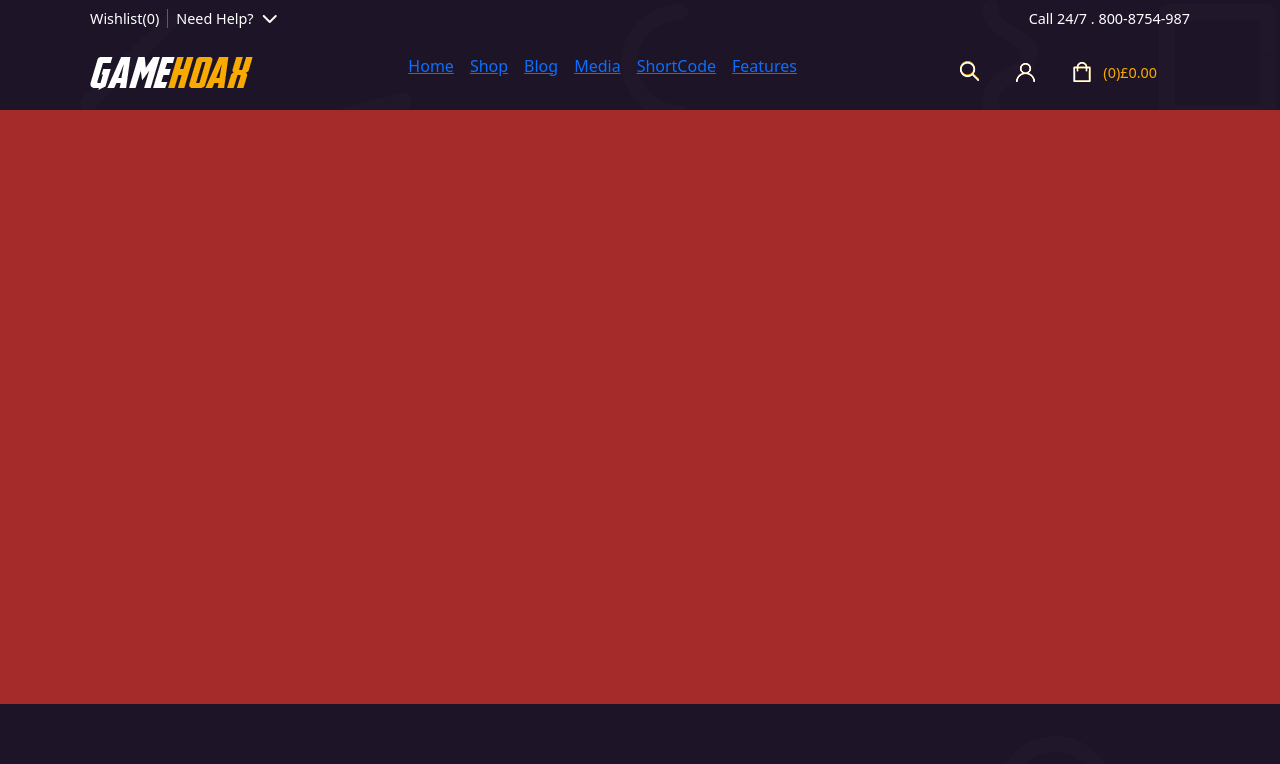
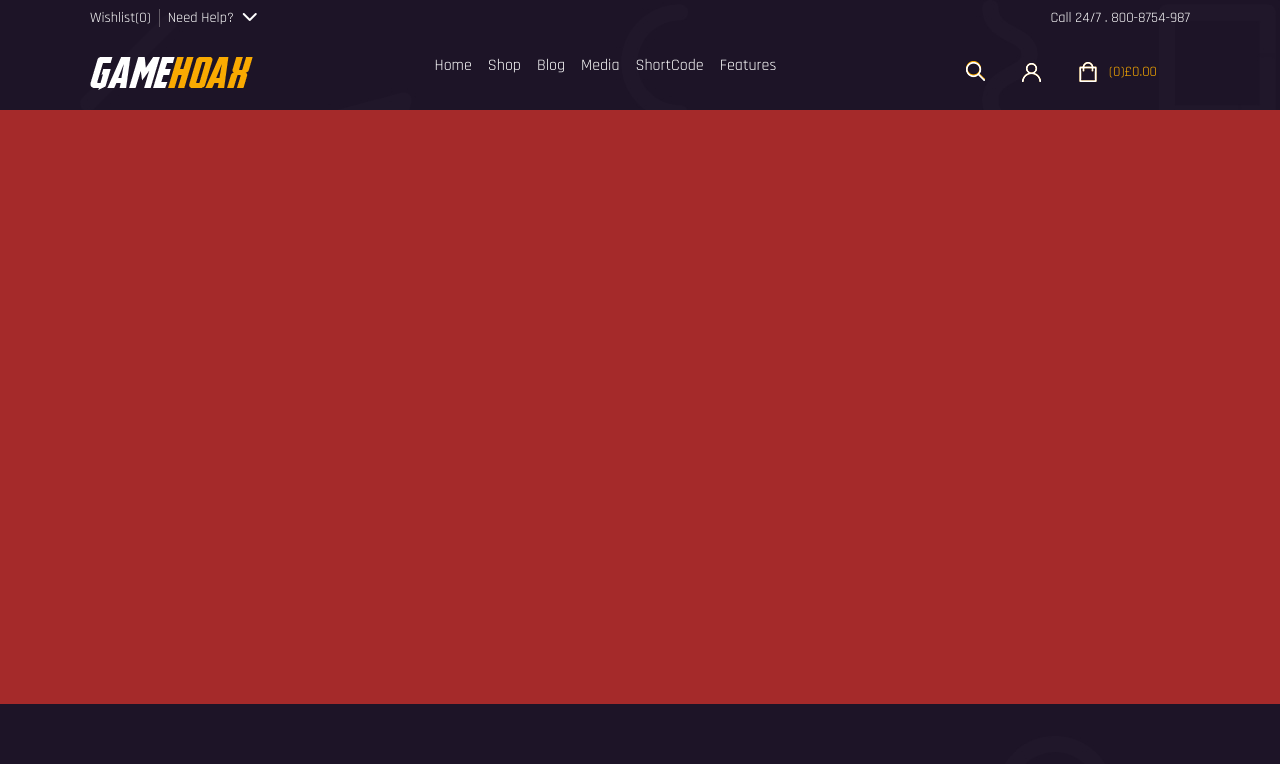
Before and after one commit to DavideFarci/proj-html-vuejs, a Vue app: page / in a window 1280 px wide. Shown: the top 764 px of the page. Built offline with nearby package versions, Linux system fonts and the light colour scheme; grey boxes are pictures that could not be loaded.

Commit message:
fix nav color and change font

```diff
--- a/index.html
+++ b/index.html
@@ -4,6 +4,12 @@
     <meta charset="UTF-8" />
     <link rel="icon" type="image/svg+xml" href="/vite.svg" />
     <meta name="viewport" content="width=device-width, initial-scale=1.0" />
+    <link rel="preconnect" href="https://fonts.googleapis.com" />
+    <link rel="preconnect" href="https://fonts.gstatic.com" crossorigin />
+    <link
+      href="https://fonts.googleapis.com/css2?family=Rajdhani&display=swap"
+      rel="stylesheet"
+    />
     <title>Progetto HTML/VueJS</title>
   </head>
   <body>
--- a/src/components/AppMain.vue
+++ b/src/components/AppMain.vue
@@ -518,7 +518,7 @@
           height: 50px;
           background-image: url(../assets/img/service-icon.png);
           background-repeat: no-repeat;
-          background-position-y: -441px;
+          background-position-y: -442px;
           position: absolute;
           left: 0px;
           bottom: 2px;
--- a/src/components/AppNav.vue
+++ b/src/components/AppNav.vue
@@ -24,6 +24,10 @@
     gap: 1rem;
     list-style: none;
     padding: 0.5rem;
+    a {
+      text-decoration: none;
+      color: white;
+    }
   }
 }
 </style>
--- a/src/main.js
+++ b/src/main.js
@@ -1,6 +1,7 @@
 import { createApp } from "vue";
 import App from "./App.vue";
 import "@fortawesome/fontawesome-free/css/all.css";
+
 import "./style.css";
 
 createApp(App).mount("#app");
--- a/src/style.css
+++ b/src/style.css
@@ -1,3 +1,4 @@
 body {
   background-image: url(./assets/img/body-bg.jpg);
+  font-family: "Rajdhani", sans-serif;
 }
```
